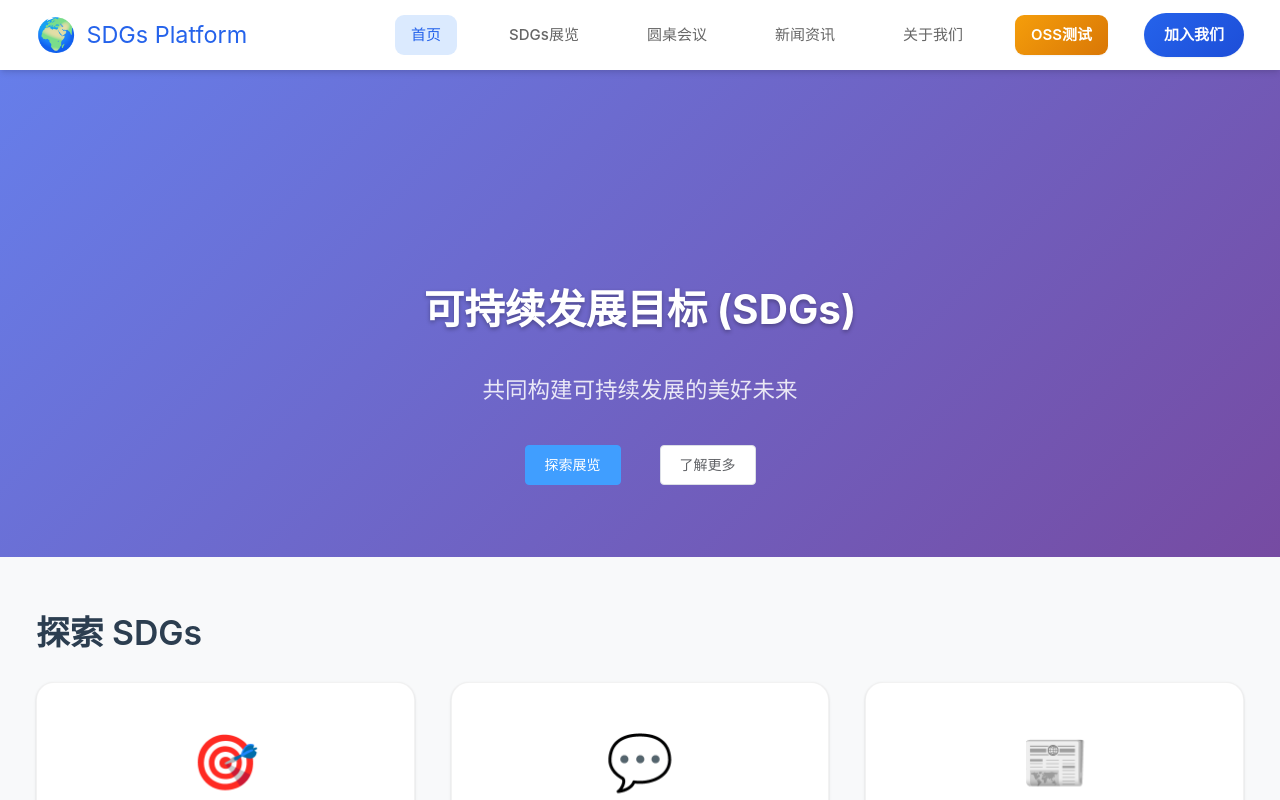
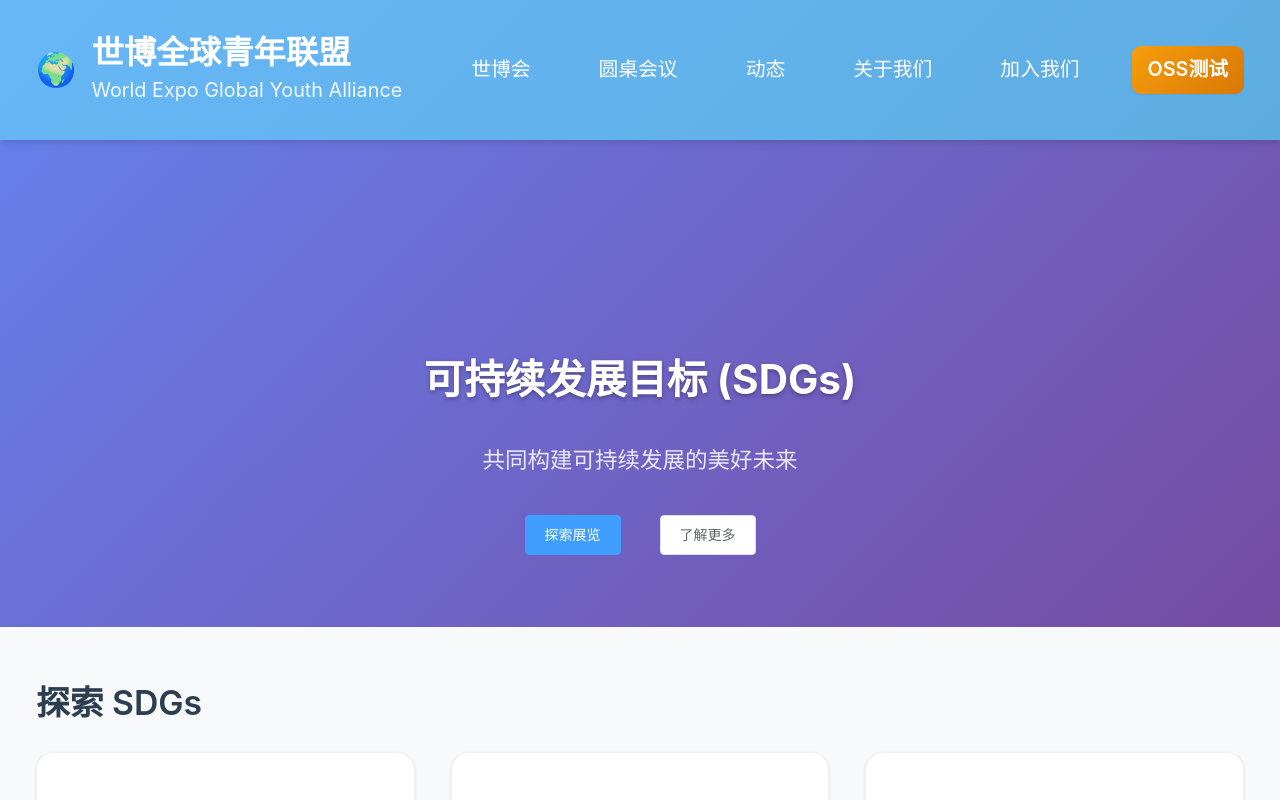
Before and after one commit to Geoseanlee/sdge_summit_page, a Vue app in the folder sdgs-user/: page / in a window 1280 px wide. Shown: the top 800 px of the page. Built offline with nearby package versions, Linux system fonts and the light colour scheme.

Commit message:
导航栏调整

```diff
--- a/sdgs-user/src/App.vue
+++ b/sdgs-user/src/App.vue
@@ -44,23 +44,21 @@ const closeMenu = () => {
           <div class="nav-logo">
             <router-link to="/" class="logo-link">
               <span class="logo-icon">🌍</span>
-              <span class="logo-text">SDGs Platform</span>
+              <div class="logo-text-container">
+                <span class="logo-text">世博全球青年联盟</span>
+                <span class="logo-subtitle">World Expo Global Youth Alliance</span>
+              </div>
             </router-link>
           </div>
 
           <!-- 导航菜单 -->
           <div class="nav-menu" :class="{ active: isMenuOpen }">
-            <router-link to="/" class="nav-link" @click="closeMenu">首页</router-link>
-            <router-link to="/expo" class="nav-link" @click="closeMenu">SDGs展览</router-link>
+            <router-link to="/expo" class="nav-link" @click="closeMenu">世博会</router-link>
             <router-link to="/roundtable" class="nav-link" @click="closeMenu">圆桌会议</router-link>
-            <router-link to="/news" class="nav-link" @click="closeMenu">新闻资讯</router-link>
+            <router-link to="/news" class="nav-link" @click="closeMenu">动态</router-link>
             <router-link to="/about" class="nav-link" @click="closeMenu">关于我们</router-link>
-            <router-link to="/test-oss" class="nav-link test-btn" @click="closeMenu">
-              OSS测试
-            </router-link>
-            <router-link to="/join-us" class="nav-link join-us-btn" @click="closeMenu">
-              加入我们
-            </router-link>
+            <router-link to="/join-us" class="nav-link" @click="closeMenu">加入我们</router-link>
+            <router-link to="/test-oss" class="nav-link test-btn" @click="closeMenu">OSS测试</router-link>
           </div>
 
           <!-- 移动端菜单按钮 -->
@@ -121,7 +119,7 @@ const closeMenu = () => {
    导航栏响应式样式
    ================================= */
 .app-header {
-  background: white;
+  background: linear-gradient(135deg, #67b7f7, #5dade2);
   box-shadow: var(--shadow-md);
   position: sticky;
   top: 0;
@@ -140,7 +138,7 @@ const closeMenu = () => {
   display: flex;
   justify-content: space-between;
   align-items: center;
-  height: 70px;
+  height: 140px;
 }
 
 @media (max-width: 1279px) {
@@ -153,7 +151,7 @@ const closeMenu = () => {
 @media (max-width: 767px) {
   .nav-container {
     padding: 0 var(--spacing-sm);
-    height: 60px;
+    height: 100px;
   }
 }
 
@@ -161,7 +159,7 @@ const closeMenu = () => {
   display: flex;
   align-items: center;
   text-decoration: none;
-  color: #333;
+  color: white;
   font-weight: 700;
   font-size: 1.3rem;
   transition: var(--transition-base);
@@ -169,7 +167,13 @@ const closeMenu = () => {
 
 .logo-icon {
   font-size: 1.8rem;
-  margin-right: 10px;
+  margin-right: 15px;
+}
+
+.logo-text-container {
+  display: flex;
+  flex-direction: column;
+  align-items: flex-start;
 }
 
 @media (max-width: 767px) {
@@ -179,17 +183,39 @@ const closeMenu = () => {
 
   .logo-icon {
     font-size: 1.5rem;
-    margin-right: 8px;
+    margin-right: 10px;
   }
 }
 
 .logo-text {
-  color: #2563eb;
+  color: white;
+  font-weight: 700;
+  font-size: 1.8rem;
+  line-height: 1.2;
+}
+
+.logo-subtitle {
+  color: rgba(255, 255, 255, 0.9);
+  font-weight: 400;
+  font-size: 1.1rem;
+  margin-top: 2px;
+}
+
+@media (max-width: 1023px) {
+  .logo-text {
+    font-size: 1.5rem;
+  }
+  .logo-subtitle {
+    font-size: 0.9rem;
+  }
 }
 
 @media (max-width: 480px) {
   .logo-text {
-    display: none; /* 超小屏幕隐藏文字，只显示图标 */
+    font-size: 1.2rem;
+  }
+  .logo-subtitle {
+    font-size: 0.7rem;
   }
 }
 
@@ -209,10 +235,10 @@ const closeMenu = () => {
 @media (max-width: 767px) {
   .nav-menu {
     position: fixed;
-    top: 60px;
+    top: 100px;
     left: 0;
     right: 0;
-    background: white;
+    background: linear-gradient(135deg, #67b7f7, #5dade2);
     flex-direction: column;
     gap: 0;
     padding: var(--spacing-md) 0;
@@ -221,7 +247,7 @@ const closeMenu = () => {
     opacity: 0;
     visibility: hidden;
     transition: all var(--transition-base);
-    max-height: calc(100vh - 60px);
+    max-height: calc(100vh - 100px);
     overflow-y: auto;
   }
 
@@ -234,8 +260,9 @@ const closeMenu = () => {
 
 .nav-link {
   text-decoration: none;
-  color: #666;
+  color: white;
   font-weight: 500;
+  font-size: 1.1rem;
   transition: var(--transition-base);
   padding: 8px 16px;
   border-radius: var(--radius-md);
@@ -245,7 +272,7 @@ const closeMenu = () => {
 @media (max-width: 1023px) {
   .nav-link {
     padding: 6px 12px;
-    font-size: 0.9rem;
+    font-size: 1rem;
   }
 }
 
@@ -256,10 +283,11 @@ const closeMenu = () => {
     padding: 15px var(--spacing-lg);
     text-align: center;
     border-radius: 0;
-    border-bottom: 1px solid #f0f0f0;
-    font-size: 16px;
+    border-bottom: 1px solid rgba(255, 255, 255, 0.2);
+    font-size: 18px;
     min-height: 44px;
     line-height: 44px;
+    color: white;
   }
 
   .nav-link:last-child {
@@ -268,19 +296,34 @@ const closeMenu = () => {
 }
 
 .nav-link:hover {
-  color: #2563eb;
-  background-color: #f8fafc;
+  color: white;
+  background-color: rgba(255, 255, 255, 0.2);
 }
 
 @media (max-width: 767px) {
   .nav-link:hover {
-    background-color: #f0f9ff;
+    background-color: rgba(255, 255, 255, 0.2);
   }
 }
 
 .nav-link.router-link-active {
-  color: #2563eb;
-  background-color: #dbeafe;
+  color: white;
+  font-weight: 700;
+  font-size: 1.2rem;
+  background-color: transparent;
+}
+
+@media (max-width: 1023px) {
+  .nav-link.router-link-active {
+    font-size: 1.1rem;
+  }
+}
+
+@media (max-width: 767px) {
+  .nav-link.router-link-active {
+    font-size: 20px;
+    font-weight: 700;
+  }
 }
 
 .test-btn {
@@ -296,45 +339,6 @@ const closeMenu = () => {
   background: linear-gradient(135deg, #d97706, #b45309) !important;
   transform: translateY(-1px);
   box-shadow: var(--shadow-md);
-}
-
-.join-us-btn {
-  background: linear-gradient(135deg, #2563eb, #1d4ed8);
-  color: white !important;
-  padding: 10px 20px;
-  border-radius: var(--radius-full);
-  font-weight: 600;
-  box-shadow: var(--shadow-sm);
-}
-
-@media (max-width: 1023px) {
-  .join-us-btn {
-    padding: 8px 16px;
-    font-size: 0.9rem;
-  }
-}
-
-@media (max-width: 767px) {
-  .join-us-btn {
-    margin: var(--spacing-sm) var(--spacing-lg);
-    padding: 12px 24px;
-    font-size: 16px;
-    border-radius: var(--radius-lg);
-    min-height: 44px;
-    line-height: 1;
-  }
-}
-
-.join-us-btn:hover {
-  background: linear-gradient(135deg, #1d4ed8, #1e40af) !important;
-  transform: translateY(-1px);
-  box-shadow: var(--shadow-md);
-}
-
-@media (max-width: 767px) {
-  .join-us-btn:hover {
-    transform: none; /* 移动端不使用transform */
-  }
 }
 
 .nav-toggle {
@@ -359,13 +363,13 @@ const closeMenu = () => {
 }
 
 .nav-toggle:hover {
-  background-color: #f8fafc;
+  background-color: rgba(255, 255, 255, 0.2);
 }
 
 .nav-toggle span {
   width: 25px;
   height: 3px;
-  background: #333;
+  background: white;
   margin: 3px 0;
   transition: var(--transition-base);
   border-radius: 2px;
```
